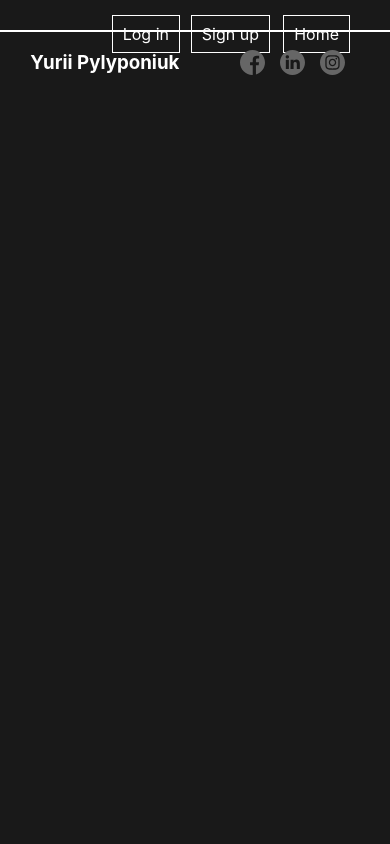
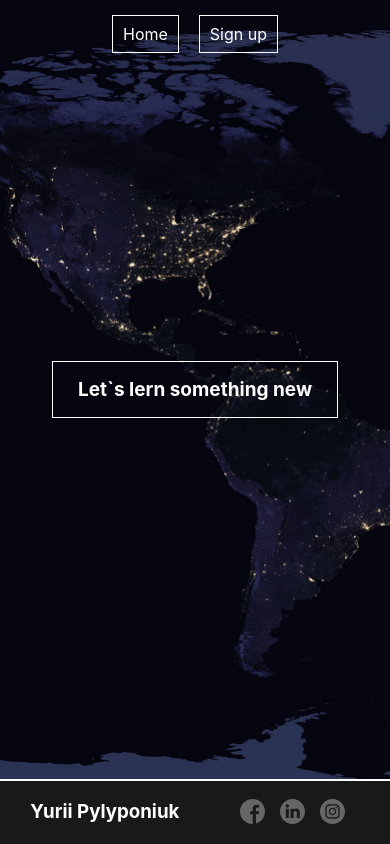
Before and after one commit to yuriiPylyponiuk/countries2, a React app: page /home in a window 390 px wide. Built offline with nearby package versions, Linux system fonts and the light colour scheme.

Commit message:
fix all bugs and add responsive

```diff
--- a/package.json
+++ b/package.json
@@ -2,7 +2,7 @@
   "name": "countriesList",
   "version": "0.1.0",
   "private": true,
-  "homepage": "http://yuriiPylyponiuk.github.io/",
+  "homepage": "http://yuriiPylyponiuk.github.io/countries2",
   "dependencies": {
     "@babel/core": "7.12.3",
     "@pmmmwh/react-refresh-webpack-plugin": "0.4.2",
--- a/src/components/App/App.js
+++ b/src/components/App/App.js
@@ -11,11 +11,12 @@ import LogIn from '../form/FormLOg';
 function App() {
   return (
     <div className="App">
-      <Link to={"/"} className='app-btn-main btn' >Home</Link>
-      <Link to={"/form"} className='app-btn-main btn btn-signup' >Sign up</Link>
-      <Link to={"/login"} className='app-btn-main btn btn-log' >Log in</Link>
+      <div className="app-btn-main">
+        <Link to={"/home"} className=' btn' >Home</Link>
+        <Link to={"/form"} className=' btn btn-signup' >Sign up</Link>
+      </div>
       <Switch>
-        <Route exact path="/" >
+        <Route exact path="/home" >
           <Home />
         </Route>
         <Route exact path="/countries">
--- a/src/components/App/app.css
+++ b/src/components/App/app.css
@@ -16,6 +16,11 @@
   position: fixed;
   top: 15px;
   right: 40px;
+  display: flex;
+  justify-content: center;
+}
+.app-btn-main .btn{
+  margin-left: 10px;
 }
 .btn-signup{
   right: 120px;
--- a/src/components/CounrtiesList/countriesList.css
+++ b/src/components/CounrtiesList/countriesList.css
@@ -2,7 +2,7 @@
   height: calc( 100vh - 160px);
   overflow: overlay;
   margin: 60px 0 0 0;
-  padding: 0 40px;
+  padding: 0 40px 30px 40px;
 }
 
 .countries-list-main-btn{
@@ -28,6 +28,10 @@
   border-radius: 5px;
   height: fit-content;
   transition: .5s;
+}
+.linkToCountry{
+  text-decoration: none;
+  color: #000000;
 }
 .countries-list-main-ul-li:hover{
   transform: scale(1.02);
@@ -74,3 +78,50 @@
     width: 100%;
   }
 }
+
+@media screen and (max-width: 600px){
+  .countries-list-main{
+    padding: 0 20px;
+  }
+  .linkToCountry{
+    padding: 0;
+  }
+  .home-page-link-title{
+    font-size: 19px;
+  }
+  .App footer {
+    margin-top: 0;
+  }
+  .App .home-page {
+    min-height: calc(100vh - 65px);
+  }
+  .App .addNextPage .btn{
+    margin-bottom: 30px;
+  }
+  .countries-list-main-btn{
+    top: auto;
+    bottom: 10px;
+    left: 50%;
+    transform: translateX(-50%);
+  }
+  .countries-list-main-block-block{
+    display: flex;
+    flex-flow: column;
+    justify-content: center;
+    align-items: center;
+  }
+  .countries-list-main-block-block > *{
+    margin-bottom: 5px;
+  }
+  .App .app-btn-main {
+    width: 100%;
+    top: 15px;
+    right: 0;
+    display: flex;
+    justify-content: center;
+  }
+  .app-btn-main .btn{
+    margin: 0 10px
+  }
+
+}
--- a/src/components/Home/homeStyle.css
+++ b/src/components/Home/homeStyle.css
@@ -1,8 +1,9 @@
 .home-page{
   width: 100%;
-  min-height: calc(100vh - 100px);
+  min-height: calc(100vh - 65px);
   background-image: url('../../assets/planet.jpg');
-  background-size: contain;
+  background-size: cover;
+  background-repeat: no-repeat;
   display: flex;
   justify-content: center;
   align-items: center;
--- a/src/components/footer/footerStyle.css
+++ b/src/components/footer/footerStyle.css
@@ -4,7 +4,6 @@ footer{
     justify-content: space-around;
     align-items: center;
     border-top: 2px solid #ffffff;
-    margin-top: 30px;
 }
 .block-contacts{
     display: flex;
--- a/src/components/form/form.css
+++ b/src/components/form/form.css
@@ -79,3 +79,8 @@
     text-decoration: underline;
     opacity: 1;
   }
+@media screen and (max-width: 600px){
+  .form{
+    width: auto;
+  }
+}
--- a/src/components/item/countryPage.css
+++ b/src/components/item/countryPage.css
@@ -1,16 +1,12 @@
 .coumties-back{
-  position: fixed;
-  top: 15px;
-  background: transparent;
-  left: 40px;
+  margin-top: 80px;
 }
 .countries-list-main-ul-li.country-list-ul{
   margin: auto;
-  margin-top: 70px;
   width: calc(100% - 40px);
 }
 .coumties-back ~ .countries-list-main-ul .countries-list-main-ul-li {
-  min-height: calc(100vh - 200px);
+  min-height: calc(100vh - 220px);
   box-sizing: border-box;
   justify-content: space-around;
 }
@@ -21,3 +17,19 @@
   width: 400px;
   height: auto;
 }
+.Countries-item .coumties-back {
+  width: calc(100% - 40px);
+  box-sizing: border-box;
+  margin: 70px auto 0 auto;
+}
+
+@media screen and (max-width: 600px){
+  .coumties-back ~ .countries-list-main-ul .countries-list-main-ul-li .countries-list-main-ul-li-img {
+    width: calc(100%);
+    height: auto;
+  }
+  .coumties-back ~ .countries-list-main-ul .countries-list-main-ul-li{
+    display: flex;
+    flex-flow: column-reverse;
+  }
+}
--- a/src/components/item/countryPage.js
+++ b/src/components/item/countryPage.js
@@ -82,7 +82,7 @@ class CountryPage extends React.Component{
   }
   render(){
     return(
-      <div>
+      <div className='Countries-item'>
         <Link to={"/countries"} className='coumties-back btn' >Back</Link>
         <ul className='countries-list-main-ul'>
             {this.showCountries()}
```
